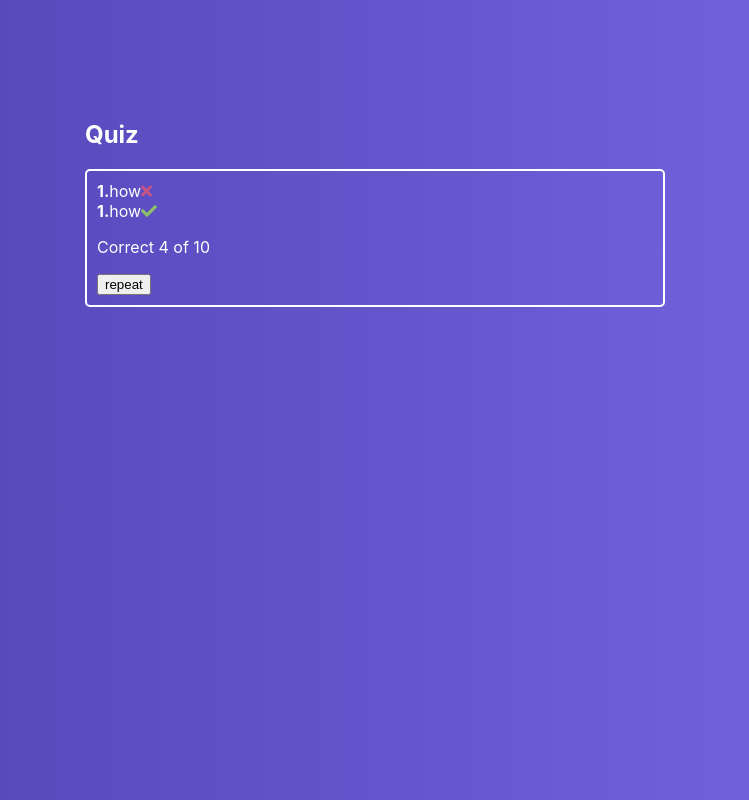
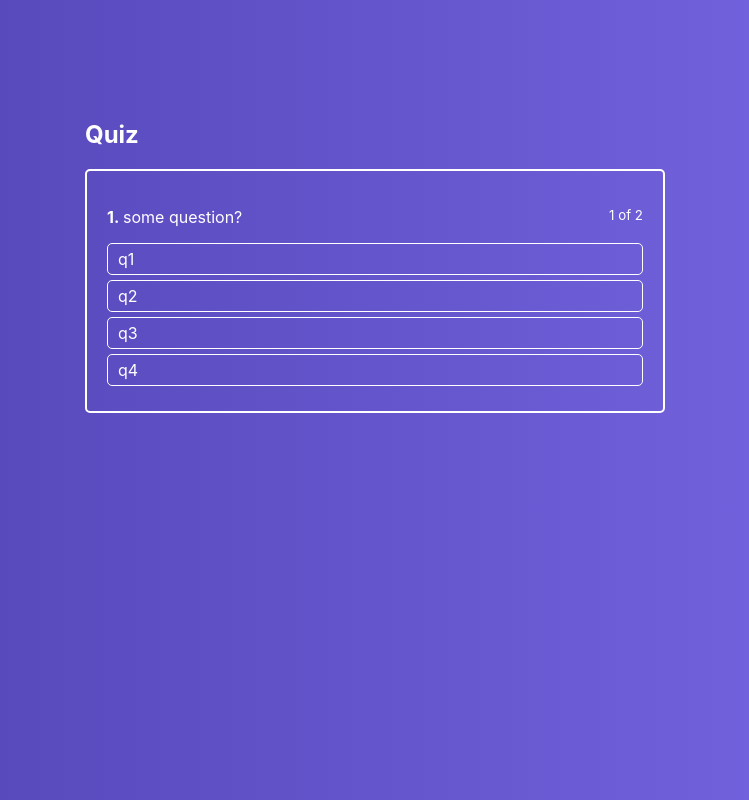
Before and after one commit to Ihornechypor/udemy_react_theory_part_2, a React app: page / in a window 1280 px wide. Shown: the whole page, without its empty margins (265-1014 px from the left). Built offline with nearby package versions, Linux system fonts and the light colour scheme.

Commit message:
lesson 54 return btn

```diff
--- a/src/components/FinishedQuiz/FinishedQuiz.js
+++ b/src/components/FinishedQuiz/FinishedQuiz.js
@@ -2,29 +2,41 @@
 import classes from './FinishedQuiz.module.css'
 
 const FinishedQuiz = props => {
+    const successCount = Object.keys(props.results).reduce((total, key)=> {
+        if(props.results[key] === 'success'){
+            total++
+        }
+
+        return total
+    }, 0)
+
     return (
+
         <div className={classes.FinishedQuiz}>
             <ul>
-                <li>
-                    <strong>
-                        1.
-                    </strong>
-                    how
-                    <span className={'fa fa-times ' + classes.error}/>
-                </li>
-                <li>
-                    <strong>
-                        1.
-                    </strong>
-                    how
-                    <span className={'fa fa-check ' + classes.success}/>
-                </li>
+                {props.quiz.map((quizItem, index)=>{
+                    const cls = [
+                        'fa',
+                        props.results[quizItem.id] === 'error' ? 'fa-times' : 'fa-check',
+                        classes[props.results[quizItem.id]]
+                    ]
+
+                    return (
+                        <li
+                            key={index}
+                        >
+                        <strong>{index + 1}</strong>.&nbsp;
+                        {quizItem.listQuestion}
+                        <span className={cls.join(' ')}/>
+                        </li>
+                    )
+                })}
             </ul>
             <p>
-                Correct 4 of 10
+                Correct {successCount} of {props.quiz.length}
             </p>
             <div>
-                <button>
+                <button onClick={props.onRetry}>
                     repeat
                 </button>
             </div>
--- a/src/containers/Quiz/Quiz.js
+++ b/src/containers/Quiz/Quiz.js
@@ -7,7 +7,8 @@
 class Quiz extends Component {
 
     state = {
-        isFinished: true,
+        results: {},
+        isFinished: false,
         activeQustion: 0,
         answerState: null,
         quiz: [
@@ -45,10 +46,16 @@
         }
 
         const question = this.state.quiz[this.state.activeQustion]
+        const results = this.state.results
 
         if(question.listAnswersRightId === listAnswersId){
+            if(!results[question.id]){
+                results[question.id] = 'success'
+            }
+
             this.setState({
-                answerState: {[listAnswersId]: 'success'}
+                answerState: {[listAnswersId]: 'success'},
+                results
             })
             const timeout = window.setTimeout(()=>{
                 if(this.isQuizFunished()){
@@ -68,14 +75,25 @@
 
 
         } else {
+            results[question.id] = 'error'
             this.setState({
-                answerState: {[listAnswersId]: 'error'}
+                answerState: {[listAnswersId]: 'error'},
+                results
             })
         }
     }
 
     isQuizFunished(){
         return this.state.activeQustion + 1 === this.state.quiz.length
+    }
+
+    retryHandler = () => {
+        this.setState({
+            activeQustion: 0,
+            answerState: null,
+            isFinished: false,
+            results: {}
+        })
     }
 
     render(){
@@ -88,7 +106,9 @@
                     {
                         this.state.isFinished
                         ?  <FinishedQuiz
-
+                                results={this.state.results}
+                                quiz={this.state.quiz}
+                                onRetry={this.retryHandler}
                             />
                         :  <ActiveQuiz
                                 listAnswers={this.state.quiz[this.state.activeQustion].listAnswers}
```
